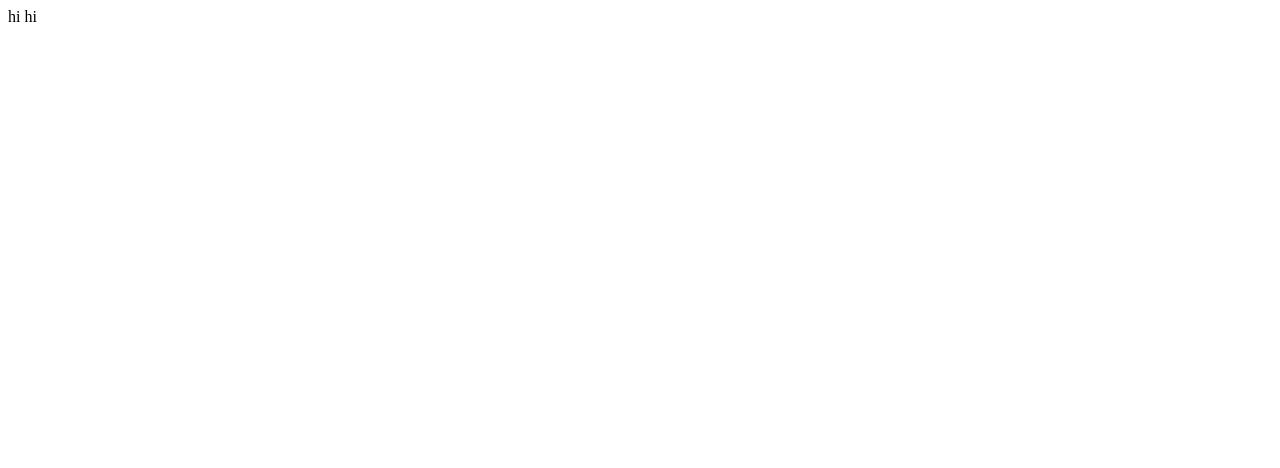
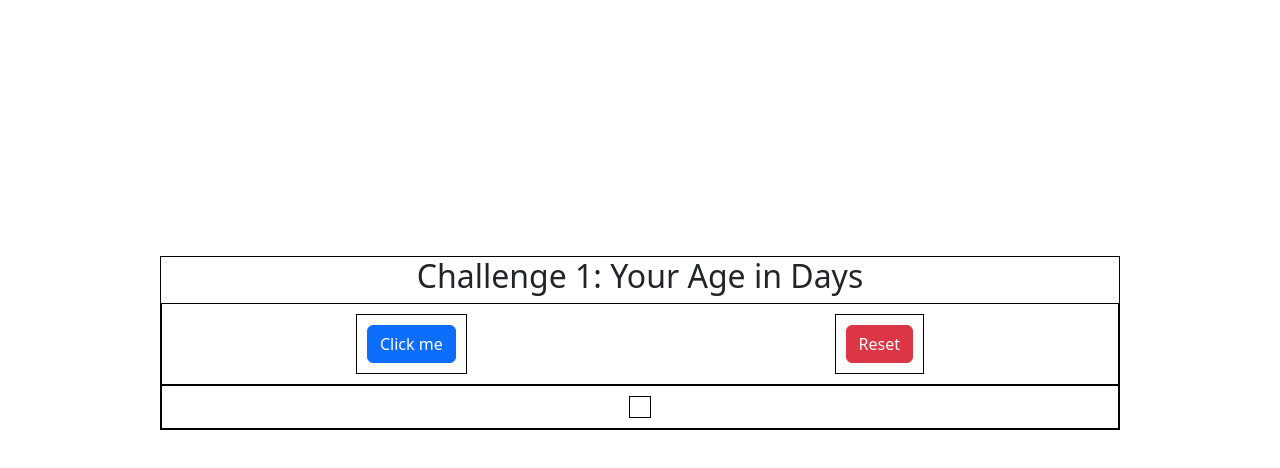
Before and after one commit to Prathyusha221/WebPage, a plain HTML site: page Dev/AgeInDays/index.html in a window 1280 px wide. Drawn offline with nearby package versions, Linux system fonts and the light colour scheme.

Commit message:
Age In Days Project Complete

```diff
--- a/Dev/AgeInDays/index.html
+++ b/Dev/AgeInDays/index.html
@@ -5,11 +5,27 @@
     <meta name="viewport" content="width=device-width, initial-scale=1.0">
     <title>Age In Days</title>
     <link rel="stylesheet" href="static/style.css">
-
+    <link rel="stylesheet" href="https://cdn.jsdelivr.net/npm/bootstrap@5.3.3/dist/css/bootstrap.min.css" integrity="sha384-QWTKZyjpPEjISv5WaRU9OFeRpok6YctnYmDr5pNlyT2bRjXh0JMhjY6hW+ALEwIH" crossorigin="anonymous">
 </head>
 <body>
-    hi
-    hi
+    <div class="container-1">
+        <h2>Challenge 1: Your Age in Days</h2>
+
+        <div class="flex-box-container-1">
+            <div>
+                <button class="btn btn-primary" onclick="ageInDays()">Click me</button>
+            </div>
+            <div>
+                <button class="btn btn-danger" onclick="reset()">Reset</button>
+            </div>
+        </div>
+        <div class="flex-box-container-1">
+            <div id="flex-box-result">
+
+            </div>
+        </div>
+
+    </div>
     <script src="static/script.js"></script>
 </body>
 </html>
--- a/Dev/AgeInDays/static/script.js
+++ b/Dev/AgeInDays/static/script.js
@@ -1 +1,23 @@
-alert("Hello!!");
+// alert("Hello!!");
+// console.log('Hello World!!')
+
+//challenge 1: Age in Days
+
+function ageInDays(){
+    if(document.getElementById('ageInDays')){
+        document.getElementById('ageInDays').remove();
+    }
+    var birthYear = prompt('What year were you born....?');
+    var age = (2025-birthYear)*365;
+
+    var h1 = document.createElement('h1');
+    var textAnswer = document.createTextNode('You are '+age+ ' days old...!');
+    h1.setAttribute('id', 'ageInDays');
+    h1.appendChild(textAnswer);
+    document.getElementById('flex-box-result').appendChild(h1);
+//     console.log(age);
+}
+
+function reset(){
+    document.getElementById('ageInDays').remove();
+}
--- a/Dev/AgeInDays/static/style.css
+++ b/Dev/AgeInDays/static/style.css
@@ -0,0 +1,24 @@
+.container-1{
+    border: 1px solid black;
+    margin: 0 auto;
+    width: 75%;
+    margin-top: 20%;
+    align-items: center;
+    text-align: center;
+}
+
+.flex-box-container-1{
+    display: flex;
+    border: 1px solid black;
+    padding: 10px;
+    flex-wrap: wrap;
+    flex-direction: row;
+    justify-content: space-around;
+}
+
+.flex-box-container-1 div{
+    display: flex;
+    padding: 10px;
+    border: 1px solid black;
+    align-items: center;
+}
```
